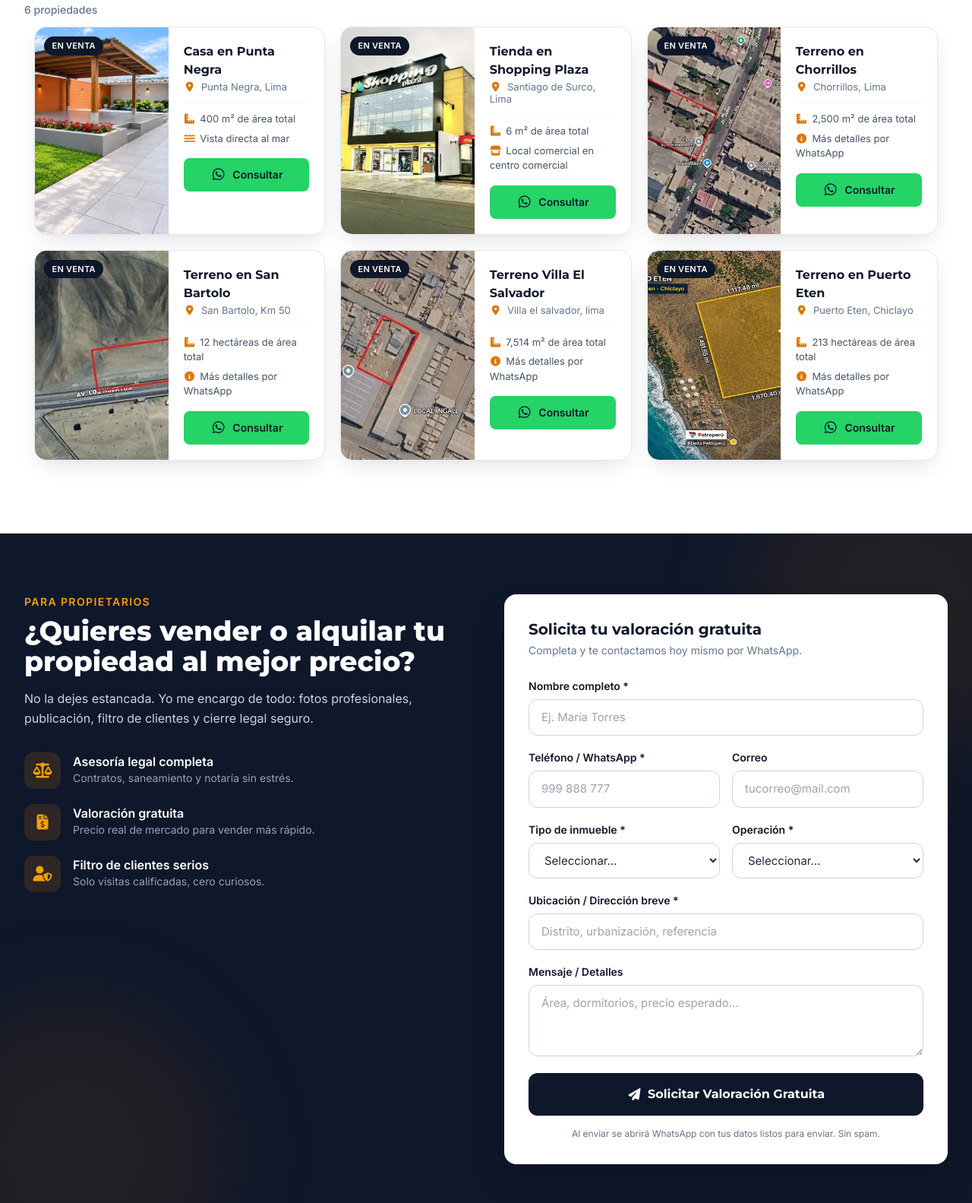
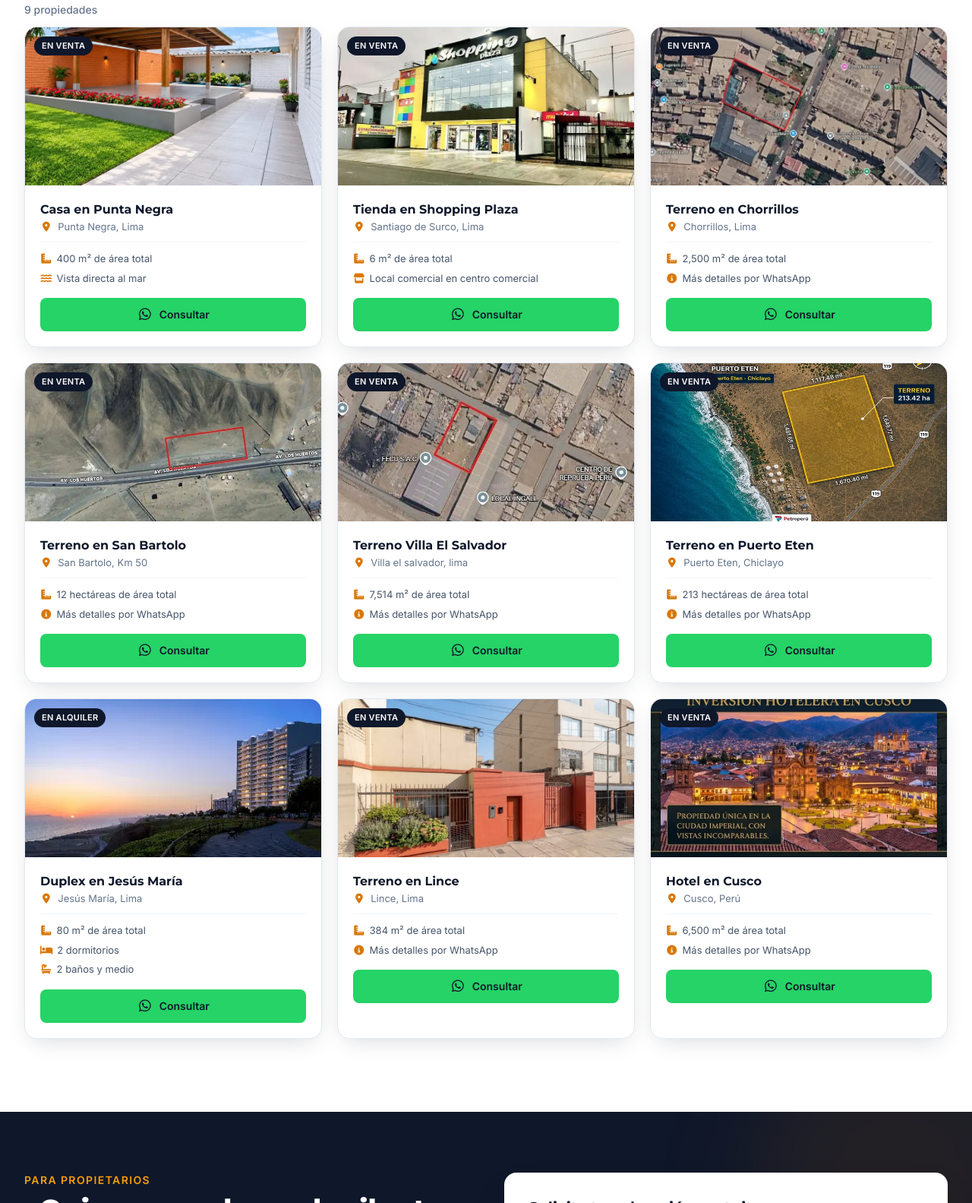
Before and after one commit to psurfschool-per/bh-inmobiliaria, a website: page index.html in a window 1280 px wide. Shown: the part 1039-2622 px from the top of the page at 76% size. Drawn offline with Linux system fonts and the light colour scheme; a web font is replaced by a local one.

Commit message:
Carrusel doble fila: 2x2 en movil, 3x3 en PC, +3 propiedades
- Grid responsive: column-flow con 2 columnas visibles en movil/tablet (paginas de 4 con flechas) y grid de 3x3 en PC
- Cards verticales en todos los tamaños (a 3 por fila el layout horizontal quedaba aplastado)
- Nuevas: Duplex en Jesus Maria (alquiler, 80m2), Terreno en Lince (384m2), Hotel en Cusco (6500m2)
- Fotos convertidas a WebP: los .jfif se servian como application/octet-stream; hotel.cusco.jfif estaba en la raiz
- Fix calc() sin espacios alrededor de - : el padding edge-to-edge del carrusel nunca aplico
- styles.css con ?v= para invalidar la caché (evita HTML nuevo + CSS viejo hasta 24h tras cada deploy)
- server.js: CSS sin caché solo en desarrollo; sharp como devDependency

```diff
--- a/index.html
+++ b/index.html
@@ -59,8 +59,8 @@
   <link rel="stylesheet" href="https://cdnjs.cloudflare.com/ajax/libs/font-awesome/6.5.1/css/all.min.css" media="print" onload="this.media='all'" />
   <noscript><link rel="stylesheet" href="https://cdnjs.cloudflare.com/ajax/libs/font-awesome/6.5.1/css/all.min.css" /></noscript>
 
-  <!-- Tailwind compilado local (21KB, no bloquea como el CDN) -->
-  <link rel="stylesheet" href="/styles.css" />
+  <!-- Tailwind compilado local (21KB, no bloquea como el CDN). ?v= invalida la caché tras cada build -->
+  <link rel="stylesheet" href="/styles.css?v=20261102" />
   <style>
     /* Fuentes de reserva con métricas igualadas (evitan saltos de layout al cargar) */
     @font-face { font-family:'Montserrat-fallback'; src:local('Arial'); size-adjust:105.69%; ascent-override:96.8%; descent-override:25.1%; line-gap-override:0%; }
@@ -101,7 +101,7 @@
     /* Filas de filtros: scroll horizontal limpio en móvil */
     .pills-scroll { scrollbar-width: none; -webkit-overflow-scrolling: touch; }
     .pills-scroll::-webkit-scrollbar { display: none; }
-    #grid-propiedades { scrollbar-width: thin; scrollbar-color: #d97706 #e2e8f0; scroll-padding-left: 1rem; -webkit-overflow-scrolling: touch; justify-content: safe center; }
+    #grid-propiedades { scrollbar-width: thin; scrollbar-color: #d97706 #e2e8f0; -webkit-overflow-scrolling: touch; justify-content: safe center; }
     #grid-propiedades::-webkit-scrollbar { height: 8px; }
     #grid-propiedades::-webkit-scrollbar-track { background: #f1f5f9; border-radius: 99px; }
     #grid-propiedades::-webkit-scrollbar-thumb { background: #d97706; border-radius: 99px; }
@@ -214,12 +214,12 @@
       </div>
     </div><!-- /container -->
     <!-- Carrusel edge-to-edge: al margen de la pantalla -->
-    <div class="mt-3 pl-4 sm:pl-6 lg:pl-[max(1.5rem,calc((100vw-80rem)/2+2rem))]">
-      <div id="grid-propiedades" tabindex="0" aria-label="Lista de propiedades, usa flechas para navegar" class="flex gap-4 sm:gap-5 overflow-x-auto lg:overflow-visible pb-4 pr-4 sm:pr-8 lg:pr-[max(1.5rem,calc((100vw-80rem)/2+2rem))] snap-x snap-mandatory scroll-smooth cursor-grab select-none focus:outline-none focus-visible:ring-2 focus-visible:ring-gold rounded-xl lg:flex-wrap lg:justify-center">
+    <div class="mt-3 pl-4 sm:pl-6 lg:pl-[max(1.5rem,calc((100vw_-_80rem)/2_+_2rem))]">
+      <div id="grid-propiedades" tabindex="0" aria-label="Lista de propiedades, usa flechas para navegar" class="grid grid-rows-[repeat(2,auto)] grid-flow-col auto-cols-[calc((100%_-_1rem)*0.5)] sm:auto-cols-[calc((100%_-_1.25rem)*0.5)] gap-4 sm:gap-5 overflow-x-auto lg:overflow-visible lg:grid-flow-row lg:grid-cols-3 pb-4 pr-4 sm:pr-8 lg:pr-[max(1.5rem,calc((100vw_-_80rem)/2_+_2rem))] snap-x snap-mandatory scroll-smooth cursor-grab select-none focus:outline-none focus-visible:ring-2 focus-visible:ring-gold rounded-xl">
 
         <!-- CARD 1: Casa en Punta Negra -->
-        <article class="prop-card bg-white border border-slate-200 rounded-2xl overflow-hidden shadow-card hover:shadow-xl transition min-w-[92%] sm:min-w-[80%] lg:min-w-[31.5%] shrink-0 snap-start fade-in flex flex-col sm:flex-row" data-operacion="venta" data-f="casa" data-titulo="Casa en Punta Negra">
-          <div class="relative w-full h-52 sm:h-auto sm:w-[46%] shrink-0 overflow-hidden sm:min-h-[260px]">
+        <article class="prop-card bg-white border border-slate-200 rounded-2xl overflow-hidden shadow-card hover:shadow-xl transition min-w-[92%] sm:min-w-[80%] lg:min-w-[31.5%] shrink-0 snap-start fade-in flex flex-col" data-operacion="venta" data-f="casa" data-titulo="Casa en Punta Negra">
+          <div class="relative w-full h-52 shrink-0 overflow-hidden">
             <img src="fotos/casa.puntanegra.webp" alt="Casa en venta en Punta Negra con vista directa al mar" class="card-img absolute inset-0 w-full h-full object-cover" loading="lazy">
             <span class="absolute top-3 left-3 bg-navy text-white text-[11px] font-bold px-2.5 py-1 rounded-full tracking-wide">EN VENTA</span>
           </div>
@@ -238,8 +238,8 @@
         </article>
 
         <!-- CARD 2: Tienda en Shopping Plaza Surco -->
-        <article class="prop-card bg-white border border-slate-200 rounded-2xl overflow-hidden shadow-card hover:shadow-xl transition min-w-[92%] sm:min-w-[80%] lg:min-w-[31.5%] shrink-0 snap-start fade-in flex flex-col sm:flex-row" data-operacion="venta" data-f="local" data-titulo="Tienda en Shopping Plaza, Santiago de Surco">
-          <div class="relative w-full h-52 sm:h-auto sm:w-[46%] shrink-0 overflow-hidden sm:min-h-[260px]">
+        <article class="prop-card bg-white border border-slate-200 rounded-2xl overflow-hidden shadow-card hover:shadow-xl transition min-w-[92%] sm:min-w-[80%] lg:min-w-[31.5%] shrink-0 snap-start fade-in flex flex-col" data-operacion="venta" data-f="local" data-titulo="Tienda en Shopping Plaza, Santiago de Surco">
+          <div class="relative w-full h-52 shrink-0 overflow-hidden">
             <img src="fotos/local.shoppingcenter.webp" alt="Tienda en venta en Shopping Plaza, Santiago de Surco" class="card-img absolute inset-0 w-full h-full object-cover" loading="lazy">
             <span class="absolute top-3 left-3 bg-navy text-white text-[11px] font-bold px-2.5 py-1 rounded-full tracking-wide">EN VENTA</span>
           </div>
@@ -258,8 +258,8 @@
         </article>
 
         <!-- CARD 3: Terreno real en Chorrillos -->
-        <article class="prop-card bg-white border border-slate-200 rounded-2xl overflow-hidden shadow-card hover:shadow-xl transition min-w-[92%] sm:min-w-[80%] lg:min-w-[31.5%] shrink-0 snap-start fade-in flex flex-col sm:flex-row" data-operacion="venta" data-f="terreno" data-titulo="Terreno en Chorrillos">
-          <div class="relative w-full h-52 sm:h-auto sm:w-[46%] shrink-0 overflow-hidden sm:min-h-[260px]">
+        <article class="prop-card bg-white border border-slate-200 rounded-2xl overflow-hidden shadow-card hover:shadow-xl transition min-w-[92%] sm:min-w-[80%] lg:min-w-[31.5%] shrink-0 snap-start fade-in flex flex-col" data-operacion="venta" data-f="terreno" data-titulo="Terreno en Chorrillos">
+          <div class="relative w-full h-52 shrink-0 overflow-hidden">
             <img src="fotos/terreno-chorrillos.webp" alt="Vista satelital del terreno en Chorrillos junto a Jr. Juno" class="card-img absolute inset-0 w-full h-full object-cover" loading="lazy">
             <span class="absolute top-3 left-3 bg-navy text-white text-[11px] font-bold px-2.5 py-1 rounded-full tracking-wide">EN VENTA</span>
           </div>
@@ -278,8 +278,8 @@
         </article>
 
         <!-- CARD 4: Terreno real en San Bartolo -->
-        <article class="prop-card bg-white border border-slate-200 rounded-2xl overflow-hidden shadow-card hover:shadow-xl transition min-w-[92%] sm:min-w-[80%] lg:min-w-[31.5%] shrink-0 snap-start flex flex-col sm:flex-row fade-in" data-operacion="venta" data-f="terreno" data-titulo="Terreno en San Bartolo">
-          <div class="relative w-full h-52 sm:h-auto sm:w-[46%] shrink-0 overflow-hidden sm:min-h-[260px]">
+        <article class="prop-card bg-white border border-slate-200 rounded-2xl overflow-hidden shadow-card hover:shadow-xl transition min-w-[92%] sm:min-w-[80%] lg:min-w-[31.5%] shrink-0 snap-start flex flex-col fade-in" data-operacion="venta" data-f="terreno" data-titulo="Terreno en San Bartolo">
+          <div class="relative w-full h-52 shrink-0 overflow-hidden">
             <img src="fotos/terreno-sanbartolo.webp" alt="Vista satelital del terreno en San Bartolo, Km 50" class="card-img absolute inset-0 w-full h-full object-cover" loading="lazy">
             <span class="absolute top-3 left-3 bg-navy text-white text-[11px] font-bold px-2.5 py-1 rounded-full tracking-wide">EN VENTA</span>
           </div>
@@ -298,8 +298,8 @@
         </article>
 
         <!-- CARD 5: Terreno real en Villa El Salvador -->
-        <article class="prop-card bg-white border border-slate-200 rounded-2xl overflow-hidden shadow-card hover:shadow-xl transition min-w-[92%] sm:min-w-[80%] lg:min-w-[31.5%] shrink-0 snap-start flex flex-col sm:flex-row fade-in" data-operacion="venta" data-f="terreno" data-titulo="Terreno Villa El Salvador">
-          <div class="relative w-full h-52 sm:h-auto sm:w-[46%] shrink-0 overflow-hidden sm:min-h-[260px]">
+        <article class="prop-card bg-white border border-slate-200 rounded-2xl overflow-hidden shadow-card hover:shadow-xl transition min-w-[92%] sm:min-w-[80%] lg:min-w-[31.5%] shrink-0 snap-start flex flex-col fade-in" data-operacion="venta" data-f="terreno" data-titulo="Terreno Villa El Salvador">
+          <div class="relative w-full h-52 shrink-0 overflow-hidden">
             <img src="fotos/terreno-villaelsalvador.webp" alt="Vista satelital del terreno en Villa El Salvador" class="card-img absolute inset-0 w-full h-full object-cover" loading="lazy">
             <span class="absolute top-3 left-3 bg-navy text-white text-[11px] font-bold px-2.5 py-1 rounded-full tracking-wide">EN VENTA</span>
           </div>
@@ -318,8 +318,8 @@
         </article>
 
         <!-- CARD 6: Terreno en Puerto Eten -->
-        <article class="prop-card bg-white border border-slate-200 rounded-2xl overflow-hidden shadow-card hover:shadow-xl transition min-w-[92%] sm:min-w-[80%] lg:min-w-[31.5%] shrink-0 snap-start fade-in flex flex-col sm:flex-row" data-operacion="venta" data-f="terreno" data-titulo="Terreno en Puerto Eten, Chiclayo">
-          <div class="relative w-full h-52 sm:h-auto sm:w-[46%] shrink-0 overflow-hidden sm:min-h-[260px]">
+        <article class="prop-card bg-white border border-slate-200 rounded-2xl overflow-hidden shadow-card hover:shadow-xl transition min-w-[92%] sm:min-w-[80%] lg:min-w-[31.5%] shrink-0 snap-start fade-in flex flex-col" data-operacion="venta" data-f="terreno" data-titulo="Terreno en Puerto Eten, Chiclayo">
+          <div class="relative w-full h-52 shrink-0 overflow-hidden">
             <img src="fotos/puerto.eten.webp" alt="Vista del terreno en Puerto Eten, Chiclayo" class="card-img absolute inset-0 w-full h-full object-cover" loading="lazy">
             <span class="absolute top-3 left-3 bg-navy text-white text-[11px] font-bold px-2.5 py-1 rounded-full tracking-wide">EN VENTA</span>
           </div>
@@ -329,6 +329,67 @@
 
             <div class="flex flex-col gap-1.5 text-[12px] sm:text-[13px] text-slate-600 mt-3 border-t border-slate-100 pt-3">
               <span><i class="fa-solid fa-ruler-combined text-gold mr-1.5"></i>213 hectáreas de área total</span>
+              <span><i class="fa-solid fa-circle-info text-gold mr-1.5"></i>Más detalles por WhatsApp</span>
+            </div>
+            <button class="btn-consultar mt-4 w-full inline-flex justify-center items-center gap-2 bg-[#25D366] hover:bg-[#1eb857] active:bg-[#1aa851] text-navy font-semibold text-sm py-2.5 rounded-lg transition min-h-[44px]">
+              <i class="fa-brands fa-whatsapp text-lg"></i> Consultar
+            </button>
+          </div>
+        </article>
+
+        <!-- CARD 7: Duplex en alquiler en Jesús María -->
+        <article class="prop-card bg-white border border-slate-200 rounded-2xl overflow-hidden shadow-card hover:shadow-xl transition min-w-[92%] sm:min-w-[80%] lg:min-w-[31.5%] shrink-0 snap-start fade-in flex flex-col" data-operacion="alquiler" data-f="departamento" data-titulo="Duplex en Jesús María">
+          <div class="relative w-full h-52 shrink-0 overflow-hidden">
+            <img src="fotos/edificio.meridiam.webp" alt="Duplex en alquiler en Jesús María, Lima" class="card-img absolute inset-0 w-full h-full object-cover" loading="lazy">
+            <span class="absolute top-3 left-3 bg-navy text-white text-[11px] font-bold px-2.5 py-1 rounded-full tracking-wide">EN ALQUILER</span>
+          </div>
+          <div class="p-4 sm:p-5 flex-1 flex flex-col min-w-0">
+            <h3 class="font-bold text-[15px] sm:text-base leading-snug text-navy">Duplex en Jesús María</h3>
+            <p class="text-slate-500 text-xs sm:text-[13px] mt-0.5"><i class="fa-solid fa-location-dot text-gold mr-1"></i> Jesús María, Lima</p>
+
+            <div class="flex flex-col gap-1.5 text-[12px] sm:text-[13px] text-slate-600 mt-3 border-t border-slate-100 pt-3">
+              <span><i class="fa-solid fa-ruler-combined text-gold mr-1.5"></i>80 m² de área total</span>
+              <span><i class="fa-solid fa-bed text-gold mr-1.5"></i>2 dormitorios</span>
+              <span><i class="fa-solid fa-bath text-gold mr-1.5"></i>2 baños y medio</span>
+            </div>
+            <button class="btn-consultar mt-4 w-full inline-flex justify-center items-center gap-2 bg-[#25D366] hover:bg-[#1eb857] active:bg-[#1aa851] text-navy font-semibold text-sm py-2.5 rounded-lg transition min-h-[44px]">
+              <i class="fa-brands fa-whatsapp text-lg"></i> Consultar
+            </button>
+          </div>
+        </article>
+
+        <!-- CARD 8: Terreno en Lince -->
+        <article class="prop-card bg-white border border-slate-200 rounded-2xl overflow-hidden shadow-card hover:shadow-xl transition min-w-[92%] sm:min-w-[80%] lg:min-w-[31.5%] shrink-0 snap-start fade-in flex flex-col" data-operacion="venta" data-f="terreno" data-titulo="Terreno en Lince">
+          <div class="relative w-full h-52 shrink-0 overflow-hidden">
+            <img src="fotos/casa.lince.webp" alt="Terreno en venta en Lince, Lima" class="card-img absolute inset-0 w-full h-full object-cover" loading="lazy">
+            <span class="absolute top-3 left-3 bg-navy text-white text-[11px] font-bold px-2.5 py-1 rounded-full tracking-wide">EN VENTA</span>
+          </div>
+          <div class="p-4 sm:p-5 flex-1 flex flex-col min-w-0">
+            <h3 class="font-bold text-[15px] sm:text-base leading-snug text-navy">Terreno en Lince</h3>
+            <p class="text-slate-500 text-xs sm:text-[13px] mt-0.5"><i class="fa-solid fa-location-dot text-gold mr-1"></i> Lince, Lima</p>
+
+            <div class="flex flex-col gap-1.5 text-[12px] sm:text-[13px] text-slate-600 mt-3 border-t border-slate-100 pt-3">
+              <span><i class="fa-solid fa-ruler-combined text-gold mr-1.5"></i>384 m² de área total</span>
+              <span><i class="fa-solid fa-circle-info text-gold mr-1.5"></i>Más detalles por WhatsApp</span>
+            </div>
+            <button class="btn-consultar mt-4 w-full inline-flex justify-center items-center gap-2 bg-[#25D366] hover:bg-[#1eb857] active:bg-[#1aa851] text-navy font-semibold text-sm py-2.5 rounded-lg transition min-h-[44px]">
+              <i class="fa-brands fa-whatsapp text-lg"></i> Consultar
+            </button>
+          </div>
+        </article>
+
+        <!-- CARD 9: Hotel en el Cusco -->
+        <article class="prop-card bg-white border border-slate-200 rounded-2xl overflow-hidden shadow-card hover:shadow-xl transition min-w-[92%] sm:min-w-[80%] lg:min-w-[31.5%] shrink-0 snap-start fade-in flex flex-col" data-operacion="venta" data-f="local" data-titulo="Hotel en Cusco">
+          <div class="relative w-full h-52 shrink-0 overflow-hidden">
+            <img src="fotos/hotel.cusco.webp" alt="Hotel en venta en el Cusco" class="card-img absolute inset-0 w-full h-full object-cover" loading="lazy">
+            <span class="absolute top-3 left-3 bg-navy text-white text-[11px] font-bold px-2.5 py-1 rounded-full tracking-wide">EN VENTA</span>
+          </div>
+          <div class="p-4 sm:p-5 flex-1 flex flex-col min-w-0">
+            <h3 class="font-bold text-[15px] sm:text-base leading-snug text-navy">Hotel en Cusco</h3>
+            <p class="text-slate-500 text-xs sm:text-[13px] mt-0.5"><i class="fa-solid fa-location-dot text-gold mr-1"></i> Cusco, Perú</p>
+
+            <div class="flex flex-col gap-1.5 text-[12px] sm:text-[13px] text-slate-600 mt-3 border-t border-slate-100 pt-3">
+              <span><i class="fa-solid fa-ruler-combined text-gold mr-1.5"></i>6,500 m² de área total</span>
               <span><i class="fa-solid fa-circle-info text-gold mr-1.5"></i>Más detalles por WhatsApp</span>
             </div>
             <button class="btn-consultar mt-4 w-full inline-flex justify-center items-center gap-2 bg-[#25D366] hover:bg-[#1eb857] active:bg-[#1aa851] text-navy font-semibold text-sm py-2.5 rounded-lg transition min-h-[44px]">
@@ -590,7 +651,9 @@
     const btnNext = document.getElementById("prop-next");
     const paso = () => {
       const gap = parseFloat(getComputedStyle(track).columnGap) || 16;
-      return (track.querySelector(".prop-card:not(.hidden)")?.offsetWidth || 320) + gap;
+      const ancho = (track.querySelector(".prop-card:not(.hidden)")?.offsetWidth || 320) + gap;
+      // Móvil/tablet: 2 columnas visibles → la flecha avanza una página completa (2 columnas / 4 tarjetas)
+      return matchMedia("(max-width: 1023px)").matches ? ancho * 2 : ancho;
     };
     btnPrev?.addEventListener("click", () => track.scrollBy({ left: -paso(), behavior: "smooth" }));
     btnNext?.addEventListener("click", () => track.scrollBy({ left: paso(), behavior: "smooth" }));
--- a/package.json
+++ b/package.json
@@ -14,6 +14,7 @@
     "node": "20.x"
   },
   "devDependencies": {
+    "sharp": "^0.35.5",
     "tailwindcss": "^3.4.19"
   }
 }
--- a/server.js
+++ b/server.js
@@ -5,6 +5,8 @@ const path = require('path');
 
 const app = express();
 const PORT = process.env.PORT || 3000;
+// En desarrollo (sin NODE_ENV=production) el CSS se sirve sin caché para ver los rebuilds de Tailwind al instante.
+const EN_PRODUCCION = process.env.NODE_ENV === 'production';
 
 // Servir archivos estáticos de esta carpeta (index.html, imágenes, etc.)
 // HTML sin caché (siempre la última versión) y assets con caché largo.
@@ -14,7 +16,7 @@ app.use(express.static(__dirname, {
     if (filePath.endsWith('.html')) {
       res.setHeader('Cache-Control', 'no-cache, must-revalidate');
     } else if (/\.(css|js)$/.test(filePath)) {
-      res.setHeader('Cache-Control', 'public, max-age=86400');
+      res.setHeader('Cache-Control', EN_PRODUCCION ? 'public, max-age=86400' : 'no-cache, must-revalidate');
     } else {
       res.setHeader('Cache-Control', 'public, max-age=2592000');
     }
```
Also changed, not shown: fotos/casa.lince.webp (added), fotos/edificio.meridiam.jpg (added), fotos/edificio.meridiam.webp (added), fotos/hotel.cusco.jfif (added), fotos/hotel.cusco.webp (added), fotos/lince.casa.jfif (added), styles.css, 1 other file.
